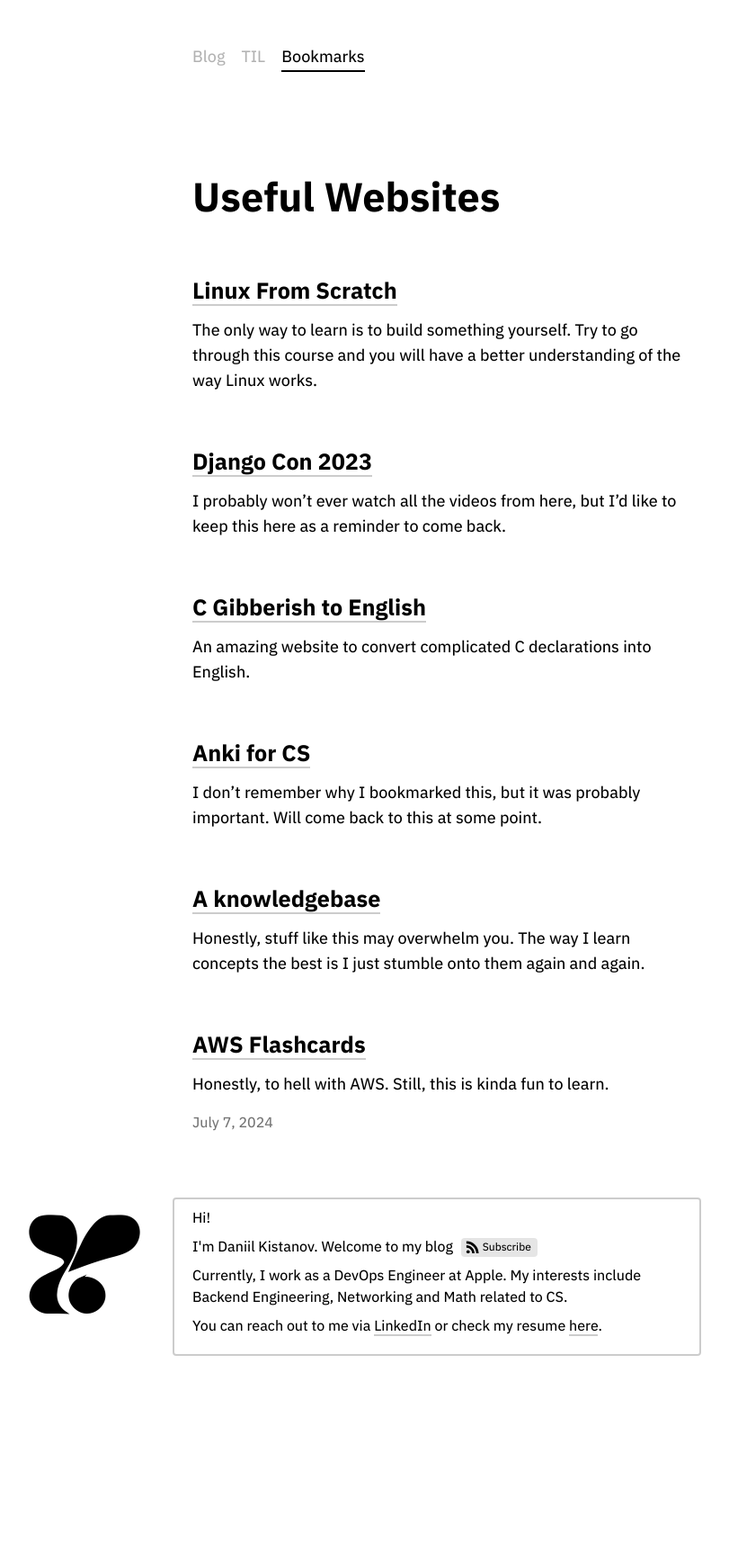
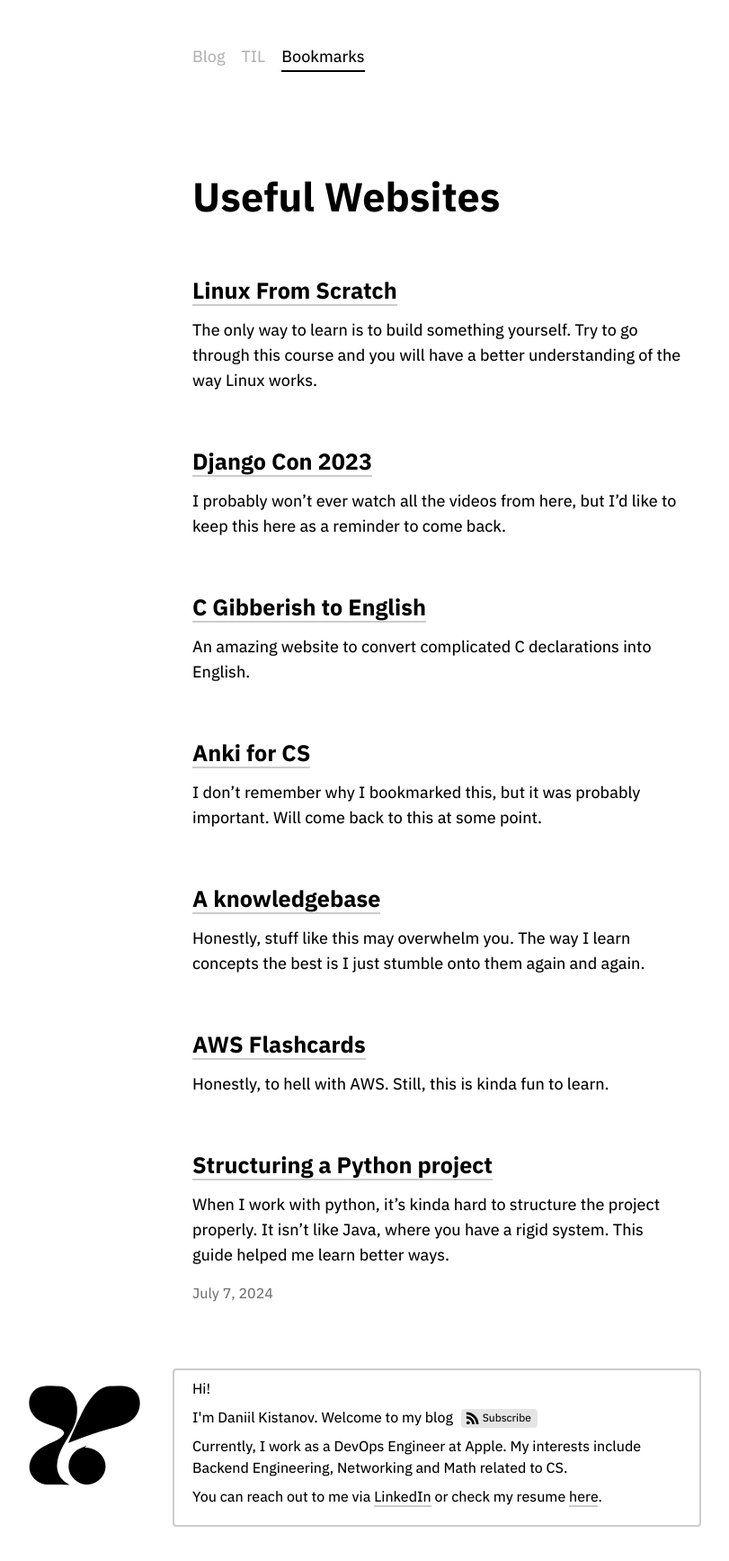
Before and after one commit to kistanovdev/kistanovdev.github.io, a Jekyll site: the page built from _posts/2024-07-07-useful-websites.md, in a window 1280 px wide. Shown: the whole page at 90% size, without its empty margins (155-966 px from the left). Built offline with Jekyll 4.4.1, drawn with Linux system fonts in a browser that asks for light colours; before the commit the page ends 1545 px from its top, so only the background shows below that.

```diff
--- a/_posts/2024-07-07-useful-websites.md
+++ b/_posts/2024-07-07-useful-websites.md
@@ -29,3 +29,8 @@ the best is I just stumble onto them again and again.
 
 ## [AWS Flashcards](https://cloudbite.attejuvonen.fi/?deck=aws&card=-1300882318)
 Honestly, to hell with AWS. Still, this is kinda fun to learn.
+
+## [Structuring a Python project](https://pycon.switowski.com/03-project-structure-2-parts/structure/)
+When I work with python, it's kinda hard to structure the project properly.
+It isn't like Java, where you have a rigid system.
+This guide helped me learn better ways.
```
Also changed, not shown: _posts/2024-07-07-articles-i-enjoyed.md (+4 -0 lines).
